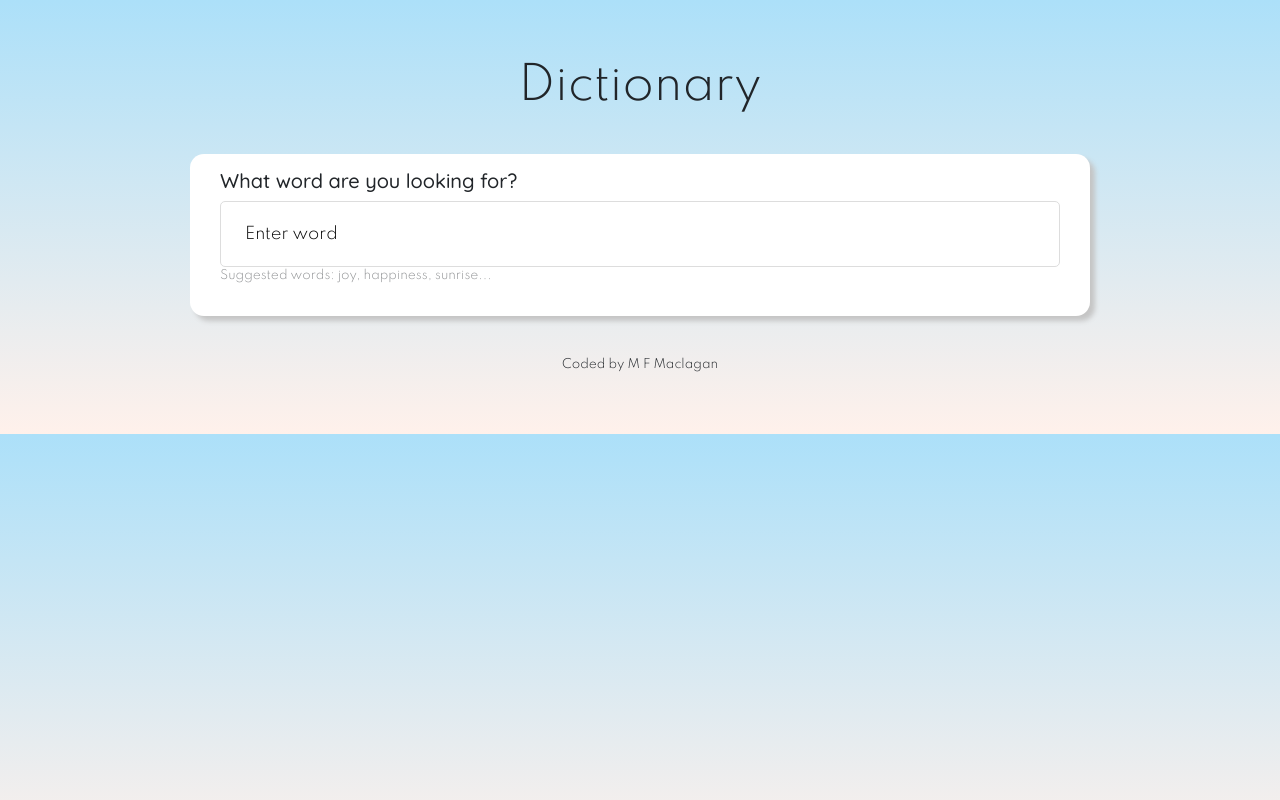
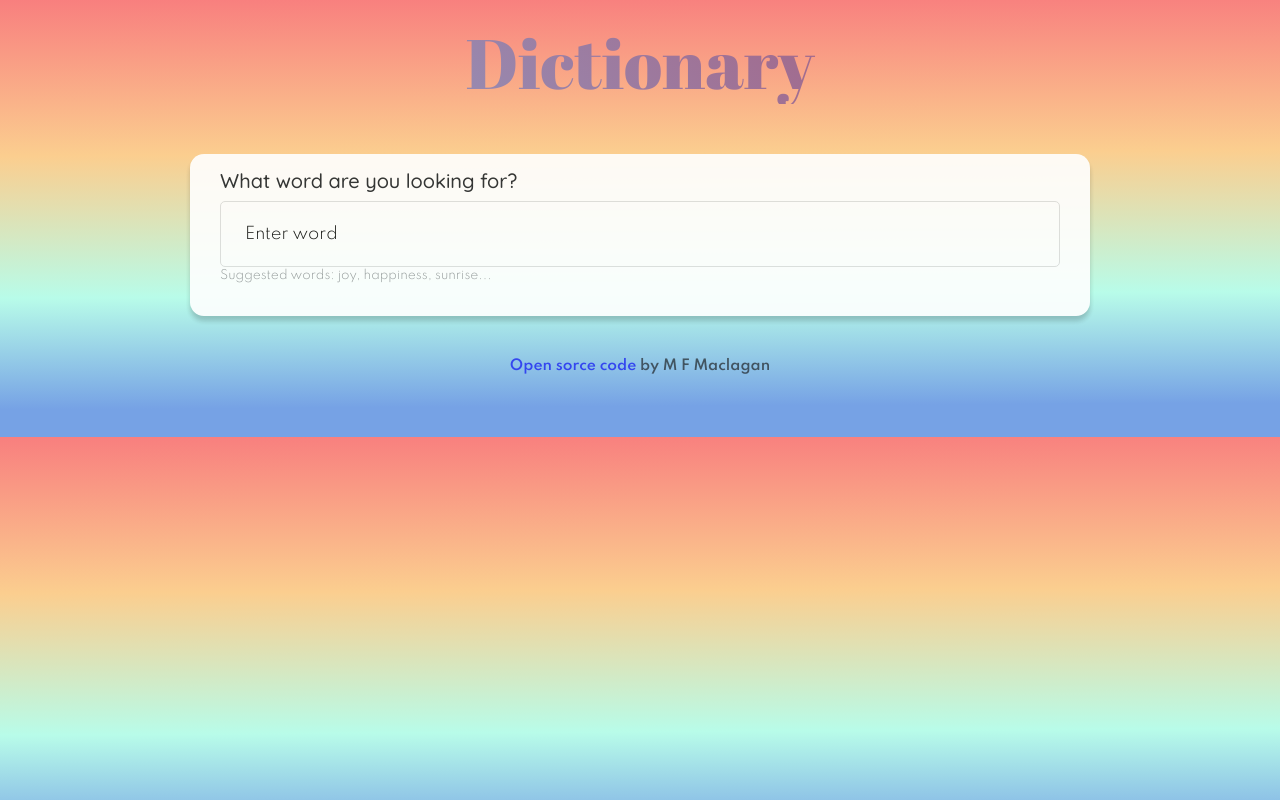
Before and after one commit to MariaBia-Maclagan/dictionary, a React (Create React App) app: page / in a window 1280 px wide. Built offline with nearby package versions, Linux system fonts and the light colour scheme; no server answers.

Commit message:
updated css

```diff
--- a/public/index.html
+++ b/public/index.html
@@ -23,6 +23,11 @@
     <link rel="manifest" href="%PUBLIC_URL%/manifest.json" />
     <link rel="preconnect" href="https://fonts.gstatic.com">
     <link href="https://fonts.googleapis.com/css2?family=Quicksand:wght@500&family=Spartan:wght@300;600&display=swap" rel="stylesheet">
+    <link rel="preconnect" href="https://fonts.gstatic.com">
+
+    <link rel="preconnect" href="https://fonts.gstatic.com">
+    <link href="https://fonts.googleapis.com/css2?family=Abril+Fatface&family=Fjalla+One&display=swap" rel="stylesheet">
+
     <title>Dictionary</title>
   </head>
   <body>
--- a/src/App.css
+++ b/src/App.css
@@ -1,18 +1,33 @@
 body {
-    background: linear-gradient(to top, #fff1eb 0%, #ace0f9 100%);
+    background: linear-gradient(179.7deg, rgb(248, 126, 126) -0.5%, rgb(251, 206, 143) 35.3%, rgb(184, 252, 233) 67.2%, rgb(118, 162, 229) 92.3%);
 }
 
  h1 {
-    font-size: 45px;
-    margin-top: 60px;
-    margin-bottom: 40px;
+    font-size: 70px;
+    margin-top: 20px;
+    margin-bottom: 50px;
     text-align: center;
-    font-family: 'Spartan', sans-serif;
+    font-family: 'Abril Fatface', cursive;
+    font-weight: 400;
+    background-color: #230f97;
+    background-image: linear-gradient(45deg, #8bb0da, #af4261);
+    background-size: 100%;
+    background-clip: border-box;
+    -webkit-background-clip: text;
+    -moz-background-clip: text;
+    -webkit-text-fill-color: transparent;
+    -moz-text-fill-color: transparent;
 }
  footer{
-    font-size: 12px;
+    font-size: 14px;
     text-align: center;
     font-family: 'Spartan', sans-serif;
     margin-top: 40px;
     margin-bottom: 60px;
+    font-weight: 700;
+    opacity: 0.7;
 }
+footer a {
+    text-decoration: none;
+    color: #0e12f3;
+}
--- a/src/App.js
+++ b/src/App.js
@@ -9,7 +9,8 @@ export default function App() {
         <h1>Dictionary</h1>
         < Search defaultKeyWord="Creativity"/>
       </header>
-      <footer> Coded by M F Maclagan </footer>
+      <footer>
+        <a href="https://github.com/MariaBia-Maclagan/dictionary" target="_blank" rel="noreferrer">Open sorce code </a> by M F Maclagan </footer>
     </div>
   );
 }
--- a/src/Phonetics.css
+++ b/src/Phonetics.css
@@ -8,10 +8,10 @@
 }
 .fa-play-circle{
     font-size: 27px;
-    color: #8ad5f8;
+    color: #7fbb9d;
 }
 .fa-play-circle:hover{
-    color: #104057;
+    color: #921e88;
 }
 
 .Phonetics .Text {
--- a/src/Results.css
+++ b/src/Results.css
@@ -1,4 +1,5 @@
 .Results section h4{
     font-family: 'Spartan', sans-serif;
     font-size: 27px;
+    font-weight: 700;
 }
--- a/src/Search.css
+++ b/src/Search.css
@@ -6,7 +6,8 @@
     max-width: 900px;
     margin: 0 auto;
     margin-bottom: 10px;
-    box-shadow: 5px 5px 5px rgb(197, 197, 197);
+    box-shadow: rgb(0 0 0 / 20%) 0 5px 5px 0;
+    opacity: 0.9;
 }
 h2{
     font-family: 'Quicksand', sans-serif;
```
